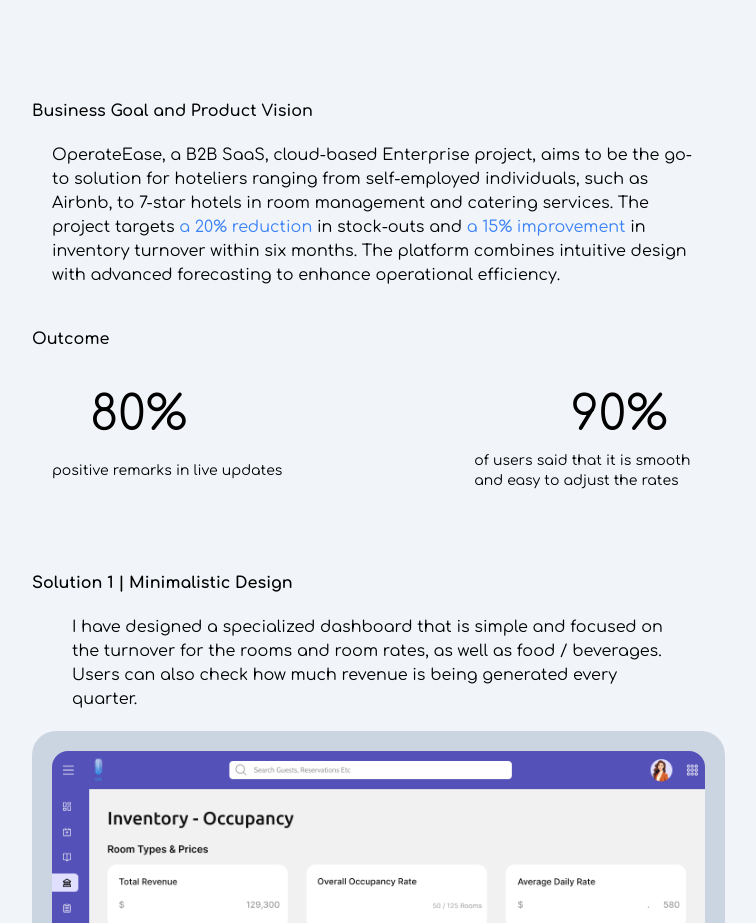
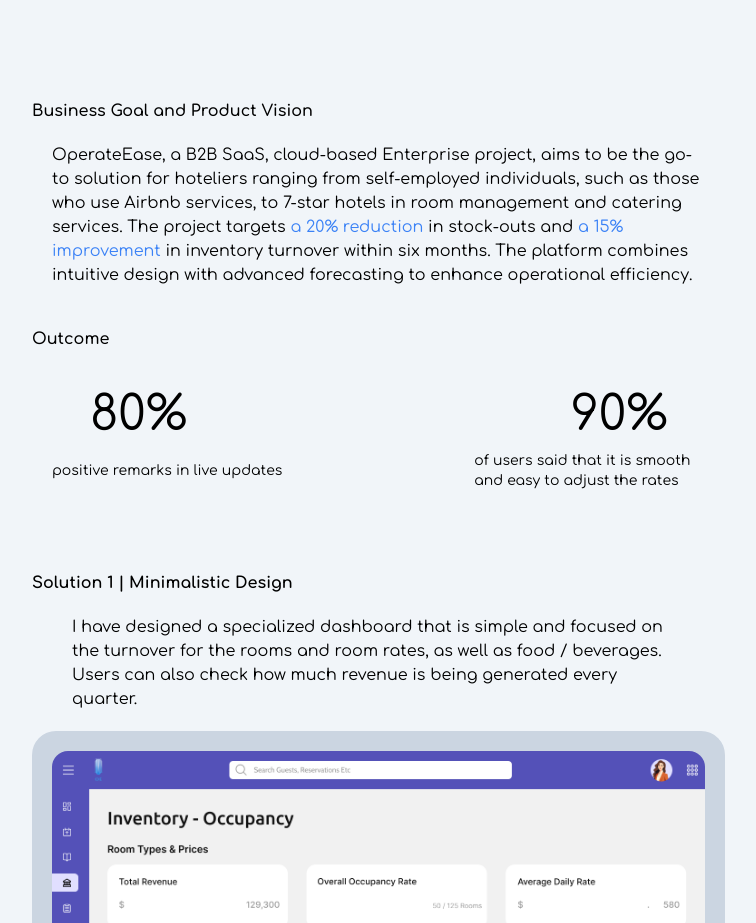
Before and after one commit to johnjang94/portfolio-ver-3, a React (Vite) app: page /operate in a window 1280 px wide. Shown: the part 1040-1963 px from the top of the page, without its empty margins (280-1036 px from the left). Built offline with nearby package versions, Linux system fonts and the light colour scheme.

Commit message:
briefly changed overview for operate

```diff
--- a/src/pages/design/operate/overview.jsx
+++ b/src/pages/design/operate/overview.jsx
@@ -7,8 +7,8 @@ export default function Overview() {
           <p className="md:p-5 py-5">
             OperateEase, a B2B SaaS, cloud-based Enterprise project, aims to be
             the go-to solution for hoteliers ranging from self-employed
-            individuals, such as Airbnb, to 7-star hotels in room management and
-            catering services. The project targets{" "}
+            individuals, such as those who use Airbnb services, to 7-star hotels
+            in room management and catering services. The project targets{" "}
             <span className="text-blue-500">a 20% reduction</span> in stock-outs
             and <span className="text-blue-500">a 15% improvement</span> in
             inventory turnover within six months. The platform combines
```
